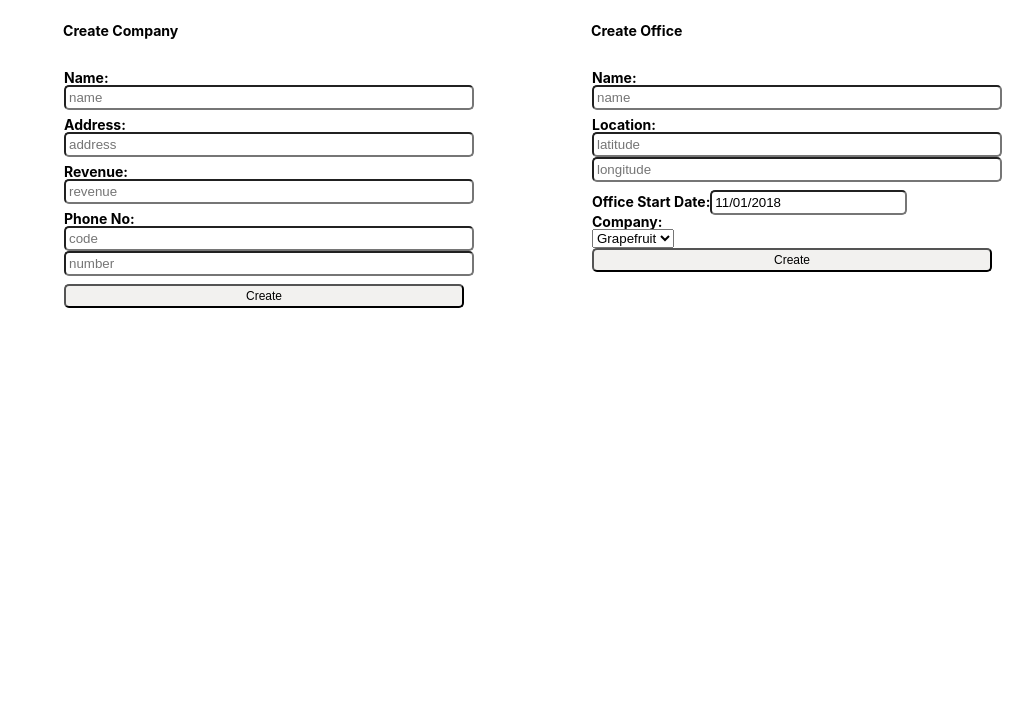
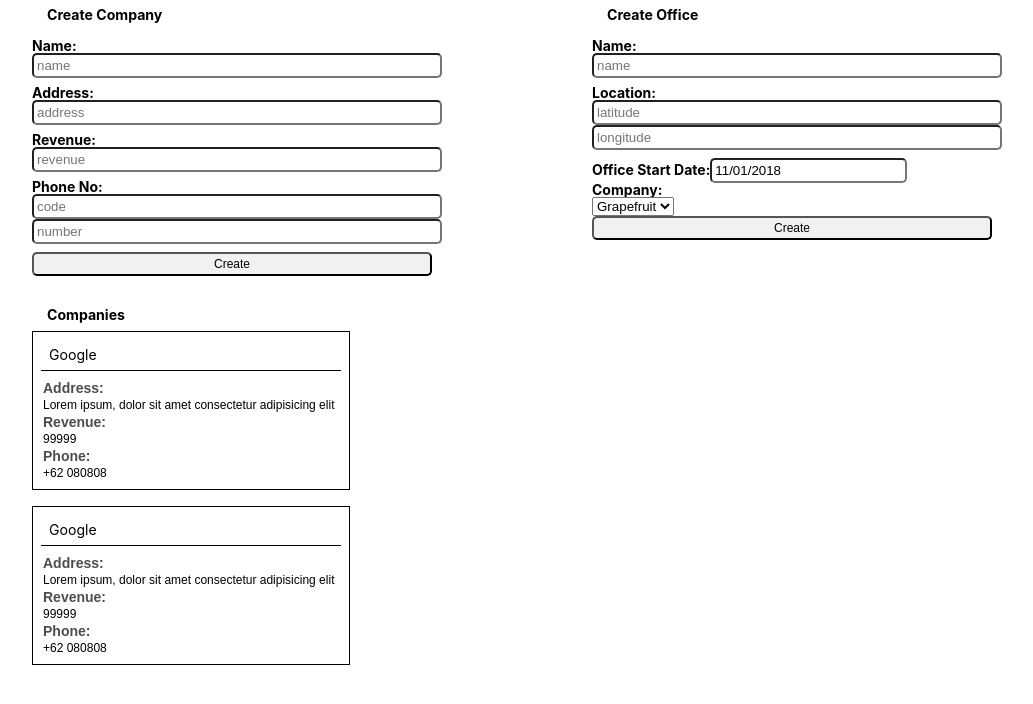
Before and after one commit to azhariemuhammad/prospace-test, a React (Create React App) app: page / in a window 1280 px wide. Shown: the top 704 px of the page, without its empty margins (128-1161 px from the left). Built offline with nearby package versions, Linux system fonts and the light colour scheme; the HTML template or start-up script is replaced by a standard one.

Commit message:
add cards component

```diff
--- a/src/App.css
+++ b/src/App.css
@@ -39,7 +39,6 @@ text-decoration: underline;
 }
 
 .box {
-  padding: 16px;
   width: 400px;
   height: 300px;
 }
@@ -49,3 +48,18 @@ text-decoration: underline;
   color: black;
   font-size: 12px;
 }
+
+.title-ligth-grey {
+  color: rgb(77, 77, 77);
+  padding: 2px;
+  font-size: 14px;
+  font-family: Arial, Helvetica, sans-serif;
+  font-weight: bold;
+}
+
+.regular {
+  padding: 2px;
+  font-size: 12px;
+  font-family: Arial, Helvetica, sans-serif;
+  font-weight: normal;
+}
--- /dev/null
+++ b/src/components/cards/index.jsx
@@ -0,0 +1,29 @@
+import React from 'react';
+
+import './style.css'
+
+export const Card = () => {
+  return (
+    <div className="card">
+    <div className="card-header">
+      <div className="card-title">
+          Google
+      </div>
+    </div>
+      <div className="card-content">
+        <div>
+          <p className="title-ligth-grey">Address:</p>
+          <p className="regular">Lorem ipsum, dolor sit amet consectetur adipisicing elit</p>
+        </div>
+        <div>
+        <p className="title-ligth-grey">Revenue:</p>
+          <p className="regular">99999</p>
+        </div>
+        <div>
+        <p className="title-ligth-grey">Phone:</p>
+          <p className="regular">+62 080808</p>
+        </div>
+      </div>
+    </div>
+  )
+}
--- /dev/null
+++ b/src/components/cards/style.css
@@ -0,0 +1,11 @@
+.card {
+  border: 1px solid;
+  padding: 8px;
+  margin-bottom: 16px;
+  width: 300px;
+}
+.card-header {
+  padding: 8px;
+  border-bottom: 1px solid;
+  margin-bottom: 8px;
+}
--- a/src/components/create-company/index.jsx
+++ b/src/components/create-company/index.jsx
@@ -34,7 +34,7 @@ export class CreateCompany extends React.Component {
           <div className="title">
             <h1>Create Company</h1>
           </div>
-          <form className="box left" action="">
+          <form action="">
             <FieldGroup
               label="Name:"
               placeholder="name"
--- a/src/components/create-office/index.jsx
+++ b/src/components/create-office/index.jsx
@@ -47,7 +47,7 @@ export class CreateOffice extends React.Component {
         <div className="title">
           <h1>Create Office</h1>
         </div>
-        <form className="box left" action="">
+        <form action="">
           <FieldGroup
             label="Name:"
             placeholder="name"
--- /dev/null
+++ b/src/containers/BottomContainer.jsx
@@ -0,0 +1,18 @@
+import React from "react";
+import { Card } from "../components/cards";
+
+import './style.css'
+export const BottomContainer = ({props}) => {
+  return (
+    <div>
+      <div>
+        <h1>Companies</h1>
+      </div>
+      <div className="wrapper-cards">
+        <Card />
+        <Card />
+      </div>
+    </div>
+
+  );
+};
--- a/src/containers/TopContainer.jsx
+++ b/src/containers/TopContainer.jsx
@@ -6,11 +6,11 @@ import { CreateOffice } from "../components/create-office/"
 
 export const TopContainer = ({props}) => {
   return (
-        <div className="container">
-          <div className="box left">
+        <div className="wrapper-forms">
+          <div className="box">
             <CreateCompany />
           </div>
-          <div className="box rigth">
+          <div className="box">
             <CreateOffice />
           </div>
         </div>
--- /dev/null
+++ b/src/containers/style.css
@@ -0,0 +1,13 @@
+.wrapper-cards {
+  display: flex;
+  flex-direction: column;
+  flex-wrap: wrap;
+  max-height: 500px;
+  margin: 0 auto;
+  max-width: 100%;
+}
+
+.wrapper-forms {
+  display: flex;
+  justify-content: space-between;
+}
--- a/src/pages/overview-page/index.jsx
+++ b/src/pages/overview-page/index.jsx
@@ -1,14 +1,16 @@
 import React from "react";
 
 import { TopContainer } from '../../containers/TopContainer'
+import { BottomContainer } from "../../containers/BottomContainer";
 import { Page } from '../page'
 
 import "./style.css";
 
 export const OverviewPage = props => {
   return (
-    <Page>
+    <Page className="container">
       <TopContainer {...props} />
+      <BottomContainer {...props} />
     </Page>
   );
 };
```
